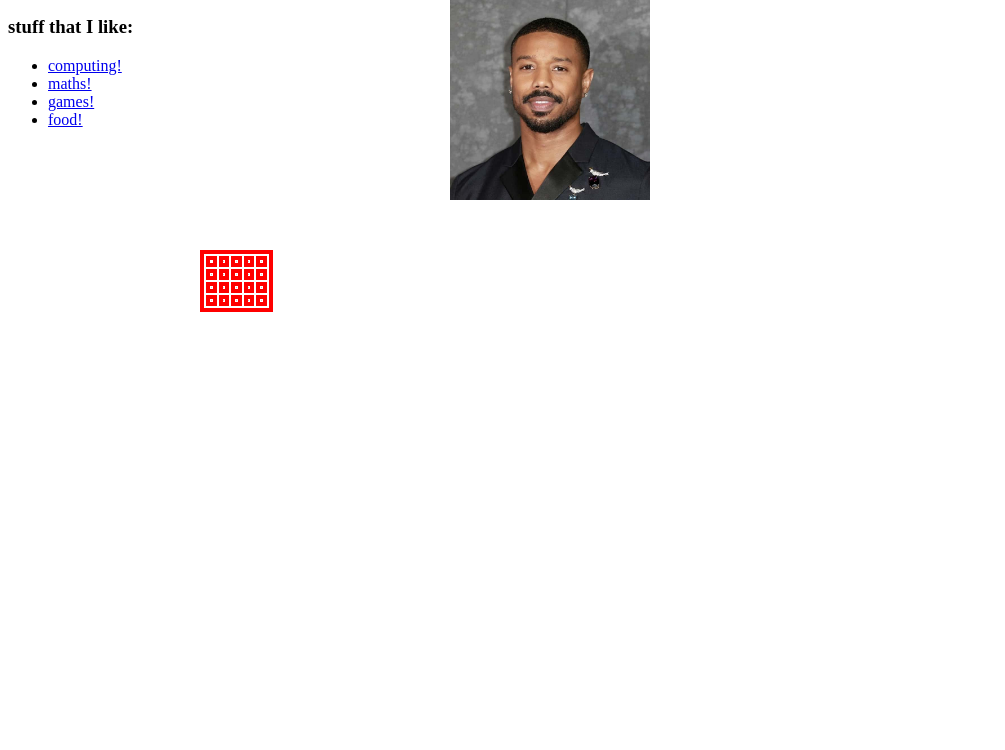
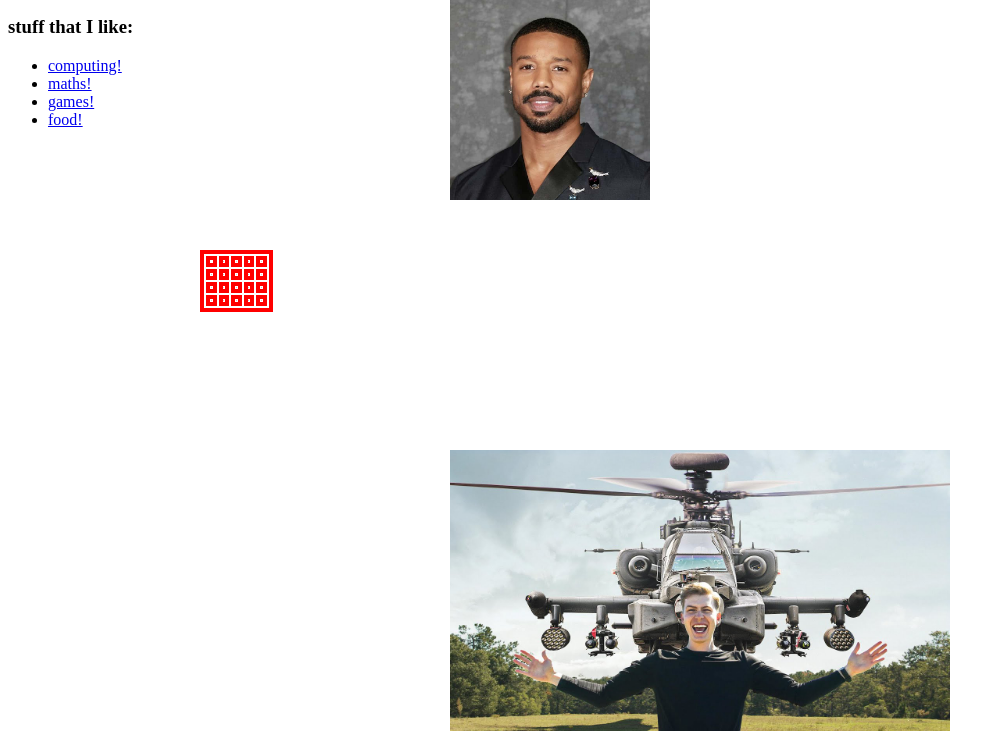
Before and after one commit to pattybooom/pattybooom.github.io, a plain HTML site: page index.html in a window 1280 px wide. Shown: the part 50-800 px from the top of the page, without its empty margins (0-1005 px from the left). Drawn offline with Linux system fonts and the light colour scheme.

Commit message:
added apache helicopter

```diff
--- a/index.html
+++ b/index.html
@@ -16,6 +16,7 @@
         </ul>
 
         <img src = "michaelB.jpeg" alt="a picture of patrick" id = "img0">
+        <img src = "apache.jpg" alt="a picture of apache helicopter" id = "img1">
 
         <table>
             <tr>
--- a/style.css
+++ b/style.css
@@ -14,6 +14,14 @@ li:hover{
 
 }
 
+#img1{
+    position:absolute;
+    left: 450px;
+    top: 500px;
+    width: 500px;
+}
+
+
 table,th{
     border: 4px solid red;
     font-size: 1px;
```
Also changed, not shown: apache.jpg (added).
